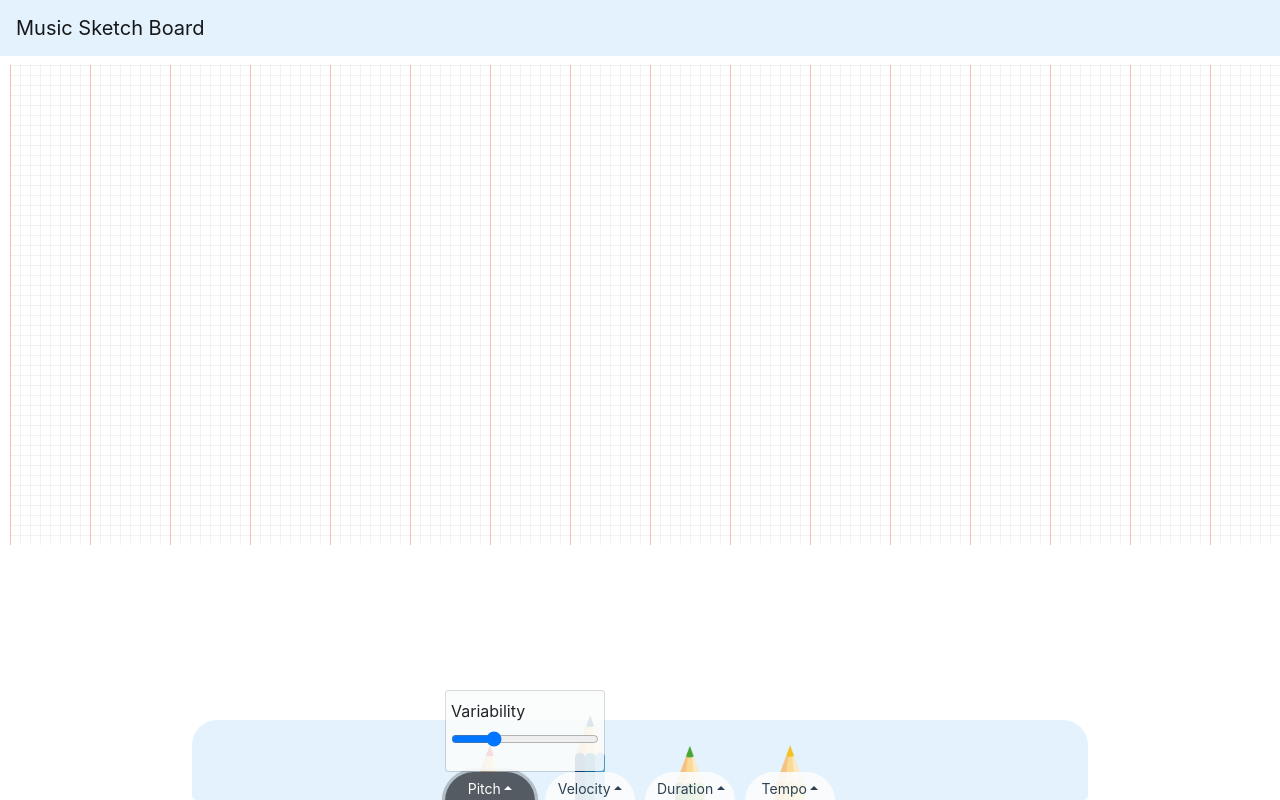
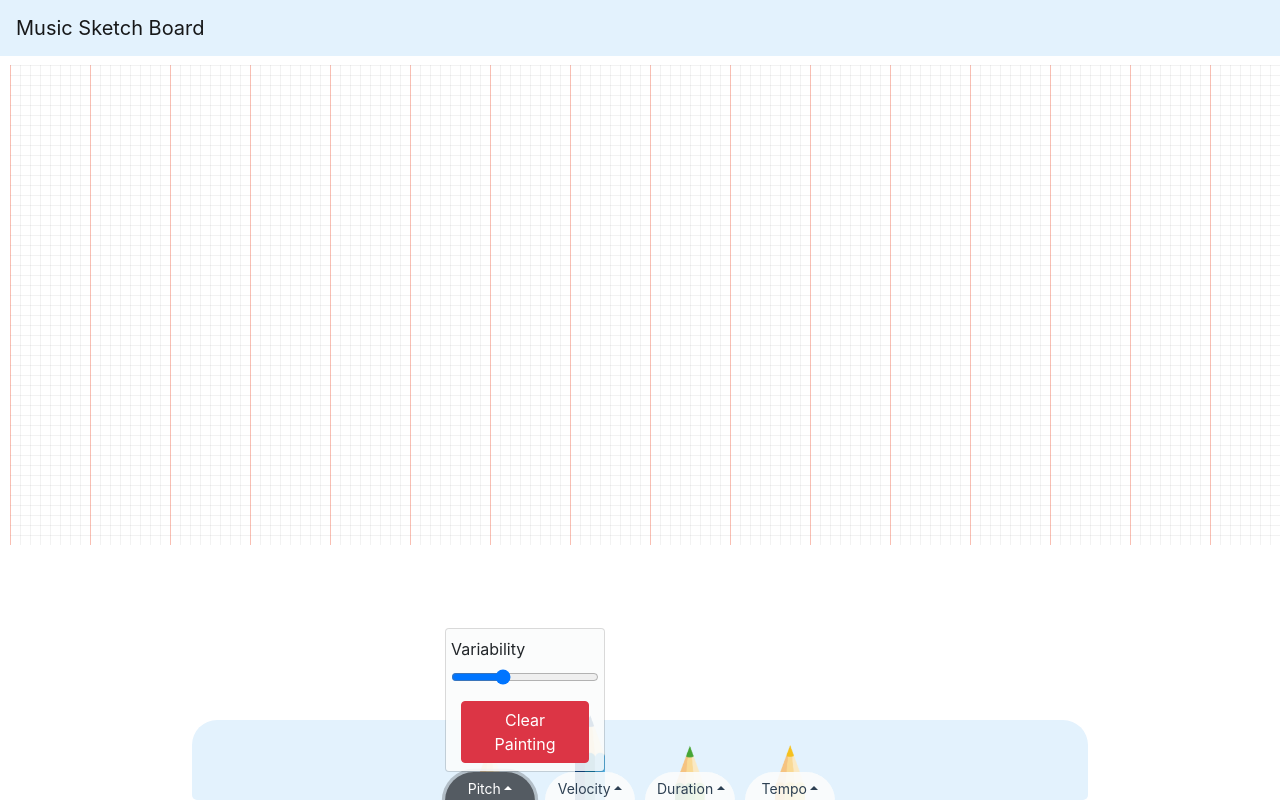
Before and after one commit to chinjui/music-sketch-board, a React (Create React App) app: page / in a window 1280 px wide. Both pictures are taken after a click on the button "Pitch". Built offline with nearby package versions, Linux system fonts and the light colour scheme.

Commit message:
change selectedYs to means, clean codes, and add clearAttrButton

```diff
--- a/src/App.css
+++ b/src/App.css
@@ -114,6 +114,11 @@
   width: 30px;
 }
 
+.clearAttrButton {
+  margin-left: 15px;
+  margin-right: 15px;
+}
+
 .nav-item {
   position: relative;
   align-items: center;
--- a/src/App.js
+++ b/src/App.js
@@ -7,7 +7,12 @@ import { canvasStatus, mouseWins, touchWins, mouseUpEventHandler } from './mouse
 import { ControlBar } from './ControlBar.js'
 
 function App() {
-  // control bar related
+  // canvas
+  const [ canvasRef, canvasWidth, canvasHeight, nGrids, nPitch, gridSize] = useCanvas();
+  const [ gridCanvasRef ] = useGridCanvas();
+
+  // consts and states
+  const adjusted_attr = ['pitch', 'velocity', 'duration', 'tempo'];
   const [curAttr, setCurAttr] = useState('velocity');  // selected attribute pencil
   const [stds, setStds] = useState({
     'pitch': 3,
@@ -15,25 +20,28 @@ function App() {
     'duration': 3,
     'tempo': 3
   });
+  // const [means, setMeans] = useState(adjusted_attr.map((attr, idx) => ({[attr]: new Array(nGrids)})));
 
-  // canvas
-  const [ canvasRef, canvasWidth, canvasHeight, nGrids, nPitch, gridSize] = useCanvas(stds, canvasStatus);
-  const [ gridCanvasRef ] = useGridCanvas();
+  // initialize value
+  useEffect(() => {
+    adjusted_attr.forEach((attr) => {canvasStatus.means[attr] = new Array(nGrids)});
+  }, []);
 
-  // canvas event handler
-  const adjusted_attr = ['pitch', 'velocity', 'duration', 'tempo'];
+  // handle window resizing
   useEffect(() => {
     const canvas = canvasRef.current;
+    const ctx = canvas.getContext('2d');
     canvas.addEventListener('mousedown', mouseWins);
     canvas.addEventListener('touchstart', touchWins);
 
     // canvasStatus.means: var to capture which grids are selected
-    adjusted_attr.forEach((attr) => {canvasStatus.means[attr] = new Array(nGrids)});
+    // adjusted_attr.forEach((attr) => {canvasStatus.means[attr] = new Array(nGrids)});
 
     // set canvas status
     [canvasStatus.nGrids, canvasStatus.nPitch] = [nGrids, nPitch];
     [canvasStatus.canvasWidth, canvasStatus.canvasHeight, canvasStatus.gridSize] =
         [canvasWidth, canvasHeight, gridSize];
+    redrawAll(nGrids, canvasStatus.means, stds, canvasStatus.colors, ctx, nPitch, gridSize);
 
     return () => {
       window.removeEventListener('mouseup', mouseUpEventHandler);
@@ -55,6 +63,13 @@ function App() {
   // control bar related
   function handlePencilClick(attr) {
     setCurAttr(attr);
+  }
+  function handleClearAttr(attr) {
+    const canvas = canvasRef.current;
+    const ctx = canvas.getContext('2d');
+
+    canvasStatus.means[attr] = new Array(canvasStatus.means[attr].length);
+    redrawAll(nGrids, canvasStatus.means, stds, canvasStatus.colors, ctx, nPitch, gridSize);
   }
 
   // change the global var `curAttr` in mouseEvent.js when curAttr state changes
@@ -109,6 +124,7 @@ function App() {
         handlePencilClick={handlePencilClick}
         stds={stds}
         setStds={setStds}
+        handleClearAttr={handleClearAttr}
       />
     </div>
   );
--- a/src/ControlBar.js
+++ b/src/ControlBar.js
@@ -1,4 +1,4 @@
-import { Navbar, Nav, DropdownButton, Form } from 'react-bootstrap';
+import { Navbar, Nav, DropdownButton, Form, Button } from 'react-bootstrap';
 import React from 'react';
 // import { CSSTransition } from 'react-transition-group';
 
@@ -31,13 +31,14 @@ export function ControlBar(props) {
               <Form.Control
                 type="range"
                 min="0.5"
-                max="10"
+                max="8"
                 step="0.1"
                 defaultValue={props.stds[attr]}
                 onChange={(e) => handleStdChange(e, attr)}
               />
             </Form.Group>
           </Form>
+          <Button className="clearAttrButton btn-danger btn" onClick={() => props.handleClearAttr(attr)}>Clear Painting</Button>
         </DropdownButton>
       </Nav.Item>
     )
--- a/src/useCanvas.js
+++ b/src/useCanvas.js
@@ -33,7 +33,7 @@ export function redrawOneColumn(x, selectedYs, stds, colors, ctx, nPitch, gridSi
   ctx.clearRect(x * gridSize, 0, gridSize, gridSize * nPitch)
 
   for (let attr in selectedYs) {
-    if (typeof selectedYs[attr][x] === 'undefined')
+    if (!selectedYs[attr][x])
       continue;
     for (let i = 0; i < nPitch; i++) {
       ctx.restore();
```
